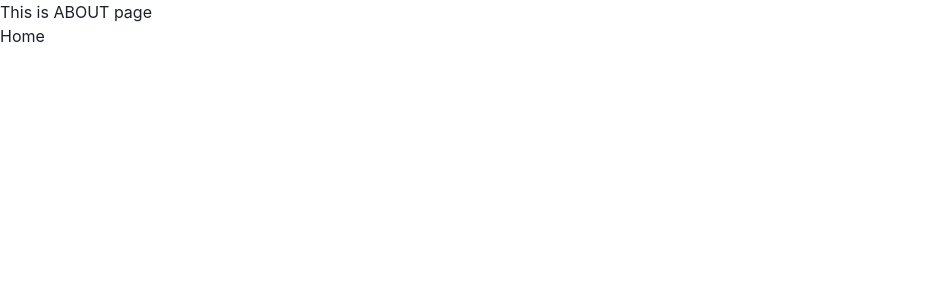
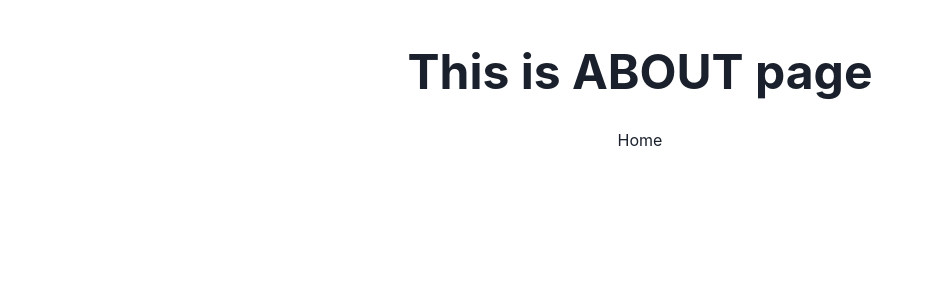
Before and after one commit to Mellbourn/egghead-my-app, a Next.js app: page /about in a window 1280 px wide. Shown: the top 300 px of the page, without its empty margins (0-934 px from the left). Built offline with nearby package versions, Linux system fonts and the light colour scheme.

Commit message:
chakra styling

```diff
--- a/pages/about/index.tsx
+++ b/pages/about/index.tsx
@@ -1,12 +1,17 @@
 import { NextPage } from "next";
-import Link from "next/link";
+import NextLink from "next/link";
+import { Heading, Link, Flex } from "@chakra-ui/react";
 
 const AboutPage: NextPage = () => {
   return (
-    <>
-      <h1>This is ABOUT page</h1>
-      <Link href="/">Home</Link>
-    </>
+    <Flex flexDirection="column" alignItems="center" margin="4">
+      <Heading as="h1" size="2xl" marginY="2rem">
+        This is ABOUT page
+      </Heading>
+      <NextLink href="/">
+        <Link>Home</Link>
+      </NextLink>
+    </Flex>
   );
 };
 
```
